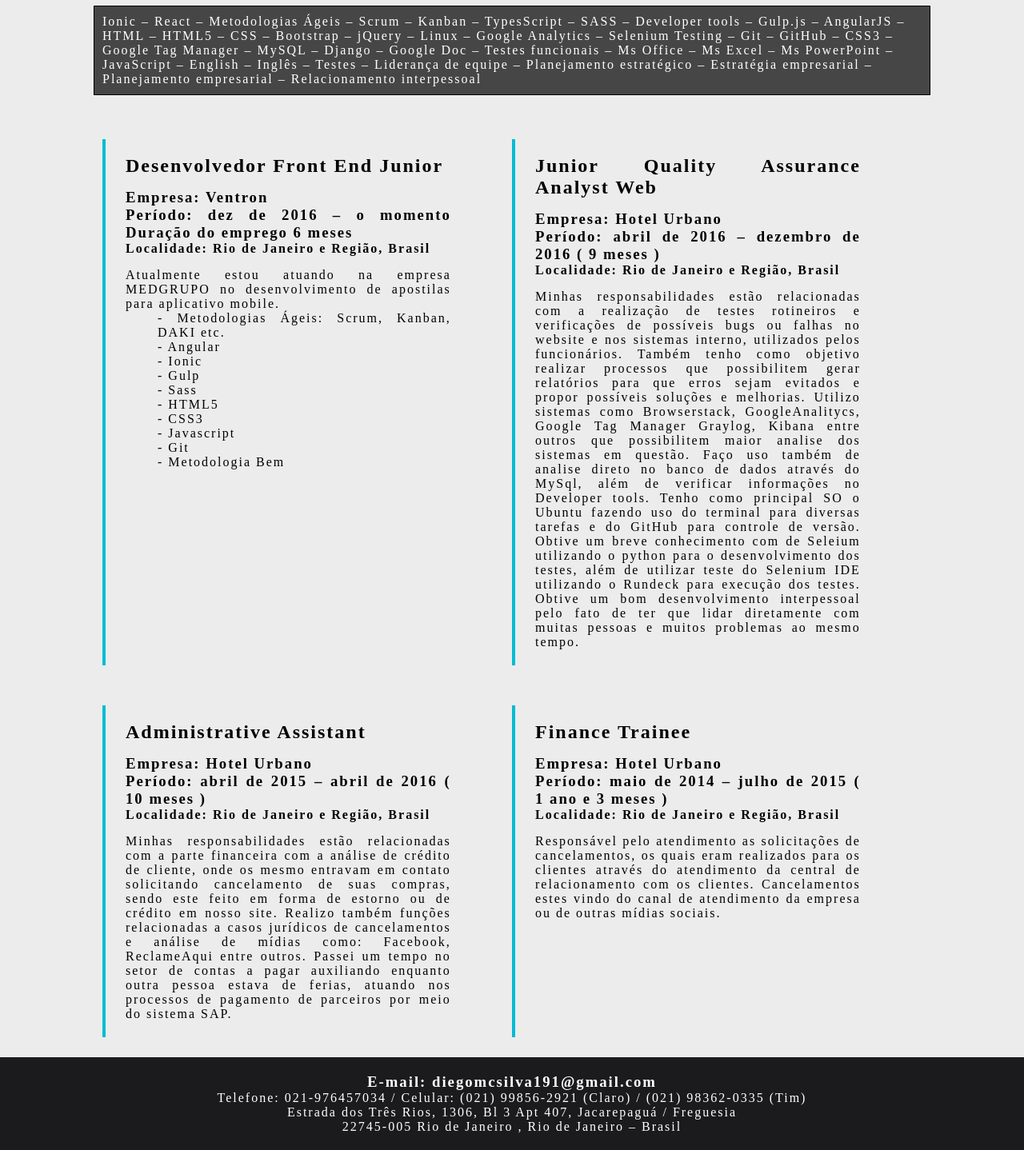
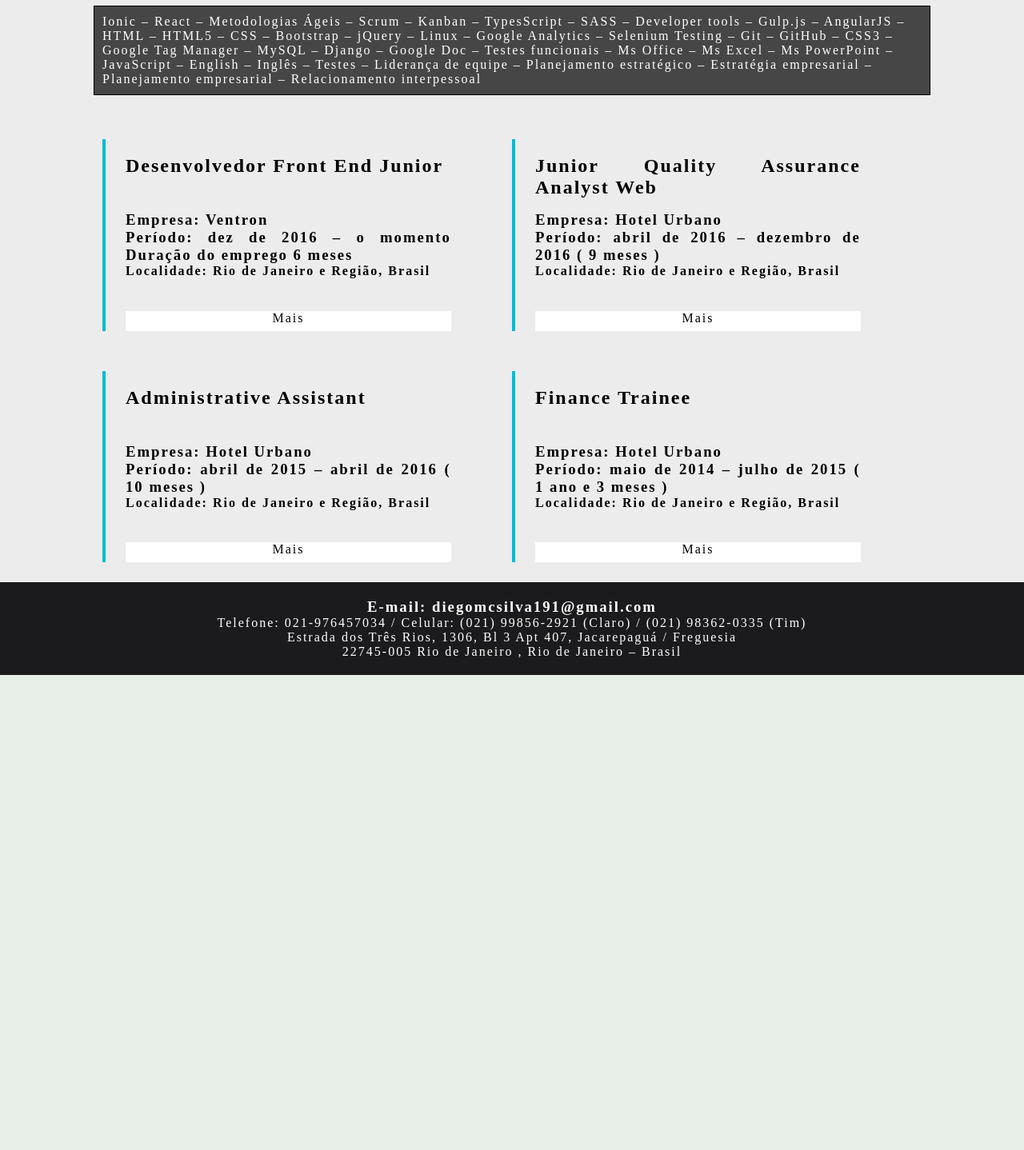
Before and after one commit to diegomcsilva/DiegoMarcelo, a PHP site: page / in a window 1280 px wide. Shown: the part 882-2320 px from the top of the page at 80% size. After the commit the page ends 1726 px from the top, so only its background shows below. Run offline with PHP 8.4, Linux system fonts and the light colour scheme; some libraries are stand-ins or nearby versions; some web fonts are replaced.

Commit message:
Ajuste nos cards para ficar mais clean

```diff
--- a/index.html
+++ b/index.html
@@ -6,6 +6,7 @@
     <meta name="viewport" content="width=device-width, initial-scale=1">
     <link href="public/css/style.min.css" rel="stylesheet">
     <script src="https://use.fontawesome.com/70f030e4c2.js"></script>
+    <script src="https://ajax.googleapis.com/ajax/libs/jquery/3.2.1/jquery.min.js"></script>
     <link href="https://fonts.googleapis.com/css?family=Bangers|Barrio|Ceviche+One|Freckle+Face|Gloria+Hallelujah|Indie+Flower|Kaushan+Script|Love+Ya+Like+A+Sister|Mogra|Pacifico|Shadows+Into+Light" rel="stylesheet">
   </head>
   <body>
@@ -140,6 +141,7 @@
                 <li>- Metodologia Bem</li>
               </ul>
             </div>
+            <span class="mais">Mais</span>
           </div>
 
           <div class="experience_content">
@@ -159,6 +161,7 @@
                   teste do Selenium IDE utilizando o Rundeck para execução dos testes. Obtive um bom desenvolvimento interpessoal pelo
                   fato de ter que lidar diretamente com muitas pessoas e muitos problemas ao mesmo tempo.</p>
               </div>
+              <span class="mais">Mais</span>
             </div>
           </div>
 
@@ -175,6 +178,7 @@
                   Facebook, ReclameAqui entre outros. Passei um tempo no setor de contas a pagar auxiliando enquanto outra pessoa estava de ferias,
                    atuando nos processos de pagamento de parceiros por meio do sistema SAP.</p>
             </div>
+            <span class="mais">Mais</span>
           </div>
 
           <div class="experience_content">
@@ -187,6 +191,7 @@
                 através do atendimento da central de relacionamento com os clientes.
                  Cancelamentos estes vindo do canal de atendimento da empresa ou de outras mídias sociais.</p>
             </div>
+            <span class="mais">Mais</span>
           </div>
         </div>
       </div>
@@ -199,22 +204,6 @@
             <p>22745-005 Rio de Janeiro , Rio de Janeiro – Brasil</p>
           </p>
       </footer>
-
-      <!-- <script type="text/javascript">
-      window.onscroll = function() {myFunction()};
-        function myFunction() {
-        if (document.body.scrollTop > 50 || document.documentElement.scrollTop > 50) {
-            document.getElementById("me").className = "about abouts-next";
-            document.getElementsByClassName("show")[0].className = "shows";
-            document.getElementsByClassName("show")[1].className = "shows";
-            console.log("aqui");
-        } else {
-            document.getElementById("me").className = "about abouts";
-            document.getElementsClassName("show")[0].className = "";
-            document.getElementsClassName("show")[1].className = "";
-            console.log("não");
-          }
-      }
-      </script> -->
+      <script type="text/javascript" src="src\app\script.js"></script>
   </body>
 </html>
--- /dev/null
+++ b/src/app/script.js
@@ -0,0 +1,5 @@
+$(document).ready( function() {
+  $(".mais").click(function() {
+      $(this).prev().slideToggle(500);
+  });
+});
--- a/src/scss/style.scss
+++ b/src/scss/style.scss
@@ -368,15 +368,37 @@ header {
         float: left;
         color: #000;
         border-left: 4px solid #00bcd4;
+        /*height: 310px;*/
+        /*overflow: hidden;
+        position: relative;*/
+        padding-bottom: 0px;
         p {
           text-align: justify;
         }
         h2 {
           margin-bottom: 15px;
+          min-height: 55px;
+        }
+        .mais {
+          background-color: white;
+          width: 100%;
+          display: block;
+          position: sticky;
+          height: 25px;
+          text-align: center;
+          margin-top: 10%;
+          /*position: absolute;
+          bottom: 0px;*/
         }
       }
       &_about {
         margin-top: 15px;
+        display: none;
+        /*height: 110px;
+        overflow: hidden;*/
+        ul {
+          /*height: 110px;*/
+        }
       }
     }
   }
```
Also changed, not shown: public/css/style.min.css.
